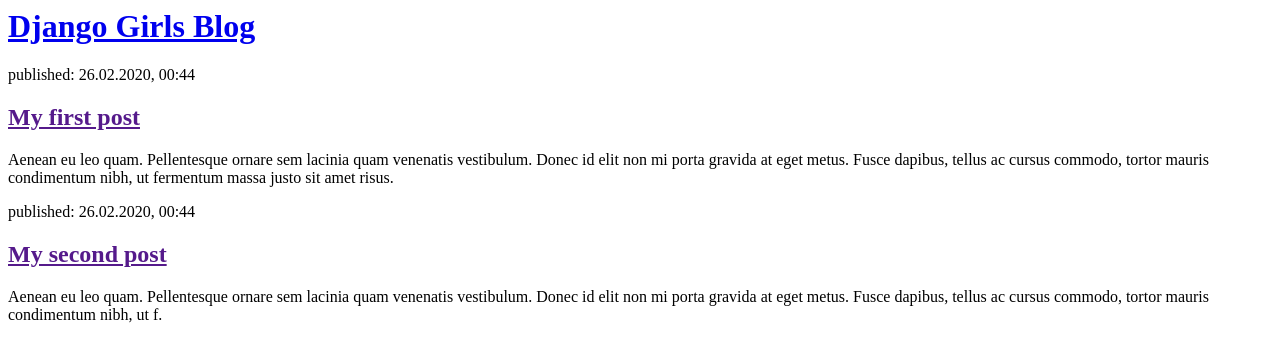
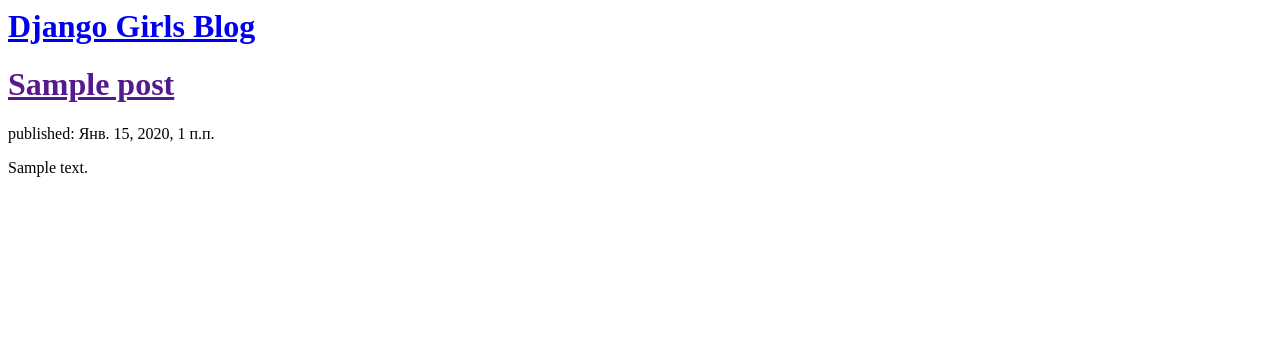
Before and after one commit to aplatkouski/blog-app, a Django app: page / in a window 1280 px wide. Shown: the top 362 px of the page. Run offline with Django 3.2, Linux system fonts and the light colour scheme; tables that the repository leaves empty hold one stand-in row (values such as "Sample post").

Commit message:
change blog templates
Signed-off-by: aplatkouski <5857672+aplatkouski@users.noreply.github.com>

```diff
--- a/blog/views.py
+++ b/blog/views.py
@@ -1,5 +1,9 @@
 from django.shortcuts import render
+from django.utils import timezone
+
+from .models import Post
 
 
 def post_list(request):
-	return render(request, 'blog/post_list.html', {})
+	posts = Post.objects.order_by('published_date')[:10]
+	return render(request, 'blog/post_list.html', {'posts': posts})
--- a/mysite/templates/blog/post_list.html
+++ b/mysite/templates/blog/post_list.html
@@ -6,22 +6,12 @@
         <div>
             <h1><a href="/">Django Girls Blog</a></h1>
         </div>
-
-        <div>
-            <p>published: 26.02.2020, 00:44</p>
-            <h2><a href="">My first post</a></h2>
-            <p>Aenean eu leo quam. Pellentesque ornare sem lacinia quam venenatis vestibulum.
-            Donec id elit non mi porta gravida at eget metus.
-            Fusce dapibus, tellus ac cursus commodo, tortor mauris condimentum nibh,
-            ut fermentum massa justo sit amet risus.</p>
-        </div>
-
-        <div>
-            <p>published: 26.02.2020, 00:44</p>
-            <h2><a href="">My second post</a></h2>
-            <p>Aenean eu leo quam. Pellentesque ornare sem lacinia quam venenatis vestibulum.
-            Donec id elit non mi porta gravida at eget metus.
-            Fusce dapibus, tellus ac cursus commodo, tortor mauris condimentum nibh, ut f.</p>
-        </div>
+            {% for post in posts %}
+            <div>
+				<h1><a href="">{{ post.title }}</a></h1>
+				<p>published: {{ post.published_date }}</p>
+                <p>{{ post.text|linebreaksbr }}</p>
+            </div>
+            {% endfor %}
     </body>
 </html>
```
